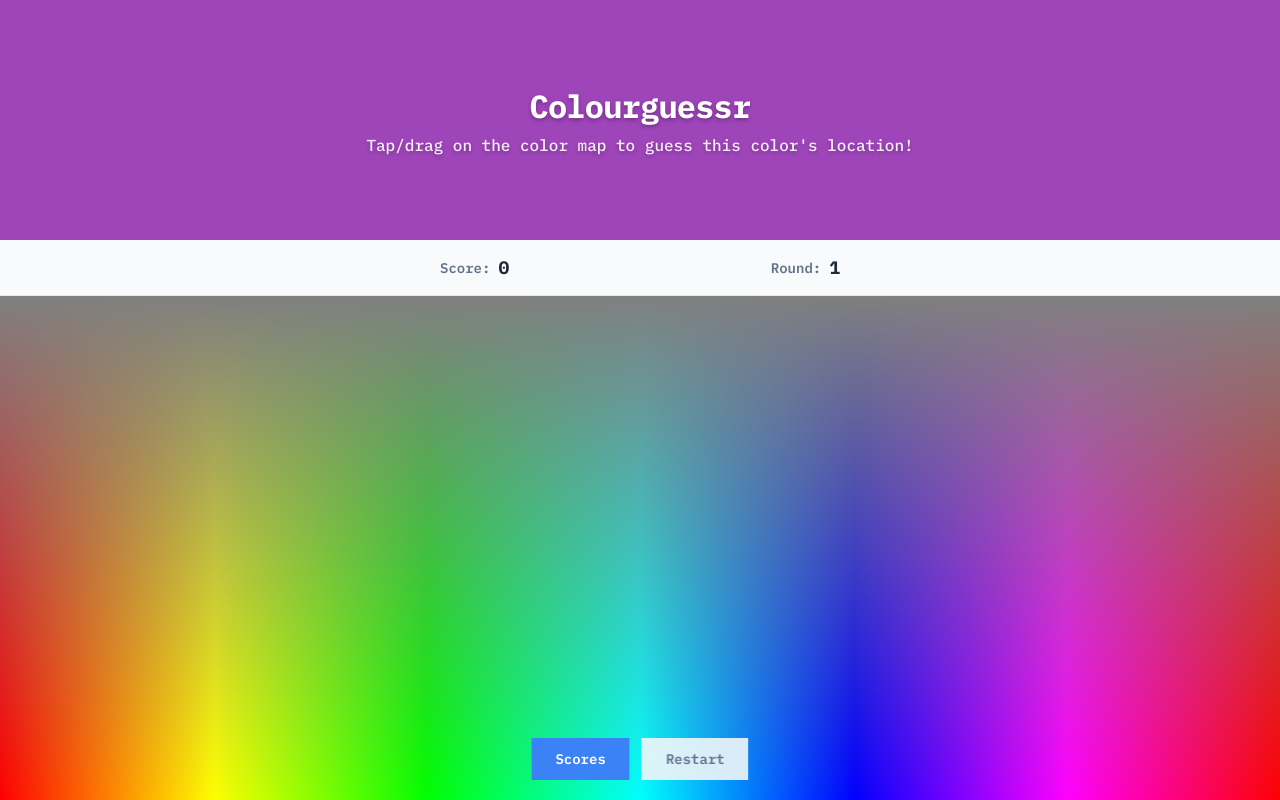
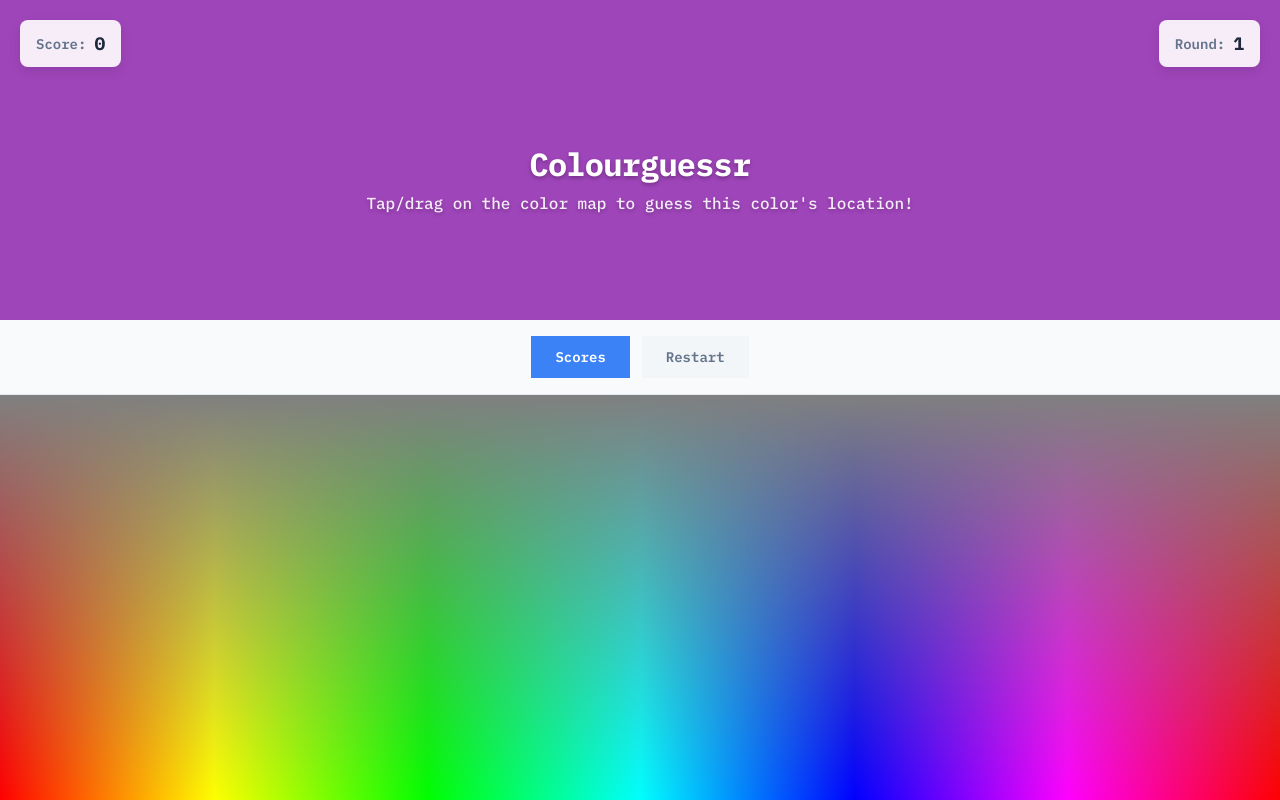
Before and after one commit to andrewhuhh/color-game, a plain HTML site: page index.html in a window 1280 px wide. Drawn offline with Linux system fonts and the light colour scheme.

Commit message:
Implement fixed score and round displays for improved visibility; refactor controls layout and enhance button fading effects for better user experience.

```diff
--- a/index.html
+++ b/index.html
@@ -11,6 +11,18 @@
     <link rel="stylesheet" href="style.css">
 </head>
 <body>
+    <!-- Fixed Score Display -->
+    <div class="score-display-fixed">
+        <span class="score-label">Score:</span>
+        <span class="score-value" id="scoreValue">0</span>
+    </div>
+
+    <!-- Fixed Round Display -->
+    <div class="round-display-fixed">
+        <span class="round-label">Round:</span>
+        <span class="round-value" id="roundValue">1</span>
+    </div>
+
     <div class="game-container">
         <!-- Color Display Area -->
         <div class="color-display" id="colorDisplay">
@@ -20,17 +32,11 @@
             </div>
         </div>
 
-        <!-- Score Display -->
-        <div class="score-container">
-            <div class="score-content">
-                <div class="score-display">
-                    <span class="score-label">Score:</span>
-                    <span class="score-value" id="scoreValue">0</span>
-                </div>
-                <div class="round-info">
-                    <span class="round-label">Round:</span>
-                    <span class="round-value" id="roundValue">1</span>
-                </div>
+        <!-- Control Buttons Bar -->
+        <div class="controls-bar">
+            <div class="control-buttons">
+                <button class="btn btn-primary" id="viewLeaderboardBtn">Scores</button>
+                <button class="btn btn-secondary" id="restartBtn">Restart</button>
             </div>
         </div>
 
@@ -43,13 +49,7 @@
         </div>
     </div>
 
-    <!-- Game Controls -->
-    <div class="controls">
-        <div class="control-buttons">
-            <button class="btn btn-primary" id="viewLeaderboardBtn">Scores</button>
-            <button class="btn btn-secondary" id="restartBtn">Restart</button>
-        </div>
-    </div>
+
 
         <!-- Result Modal -->
         <div class="result-modal" id="resultModal">
--- a/script.js
+++ b/script.js
@@ -373,6 +373,11 @@ class ColorGuesser {
         const x = touch.clientX - rect.left;
         const y = touch.clientY - rect.top;
 
+        // Fade out confirm button if it's visible
+        if (this.confirmButton.classList.contains('show')) {
+            this.confirmButton.classList.add('fading');
+        }
+
         this.updateMobilePreview(x, y);
     }
 
@@ -381,6 +386,9 @@ class ColorGuesser {
 
         event.preventDefault();
         this.isDragging = false;
+
+        // Remove fading effect from confirm button
+        this.confirmButton.classList.remove('fading');
 
         if (this.pendingGuess) {
             this.showConfirmButton();
@@ -427,6 +435,7 @@ class ColorGuesser {
 
     hideMobileElements() {
         this.touchIndicator.classList.remove('show');
+        this.confirmButton.classList.remove('fading');
         this.hideConfirmButton();
         this.pendingGuess = null;
     }
--- a/style.css
+++ b/style.css
@@ -22,6 +22,37 @@ body {
     -webkit-user-select: none;
 }
 
+/* Fixed Score and Round Displays */
+.score-display-fixed {
+    position: fixed;
+    top: 20px;
+    left: 20px;
+    display: flex;
+    align-items: center;
+    gap: 0.5rem;
+    background: rgba(255, 255, 255, 0.9);
+    backdrop-filter: blur(4px);
+    padding: 0.75rem 1rem;
+    border-radius: 8px;
+    box-shadow: 0 4px 12px rgba(0, 0, 0, 0.1);
+    z-index: 100;
+}
+
+.round-display-fixed {
+    position: fixed;
+    top: 20px;
+    right: 20px;
+    display: flex;
+    align-items: center;
+    gap: 0.5rem;
+    background: rgba(255, 255, 255, 0.9);
+    backdrop-filter: blur(4px);
+    padding: 0.75rem 1rem;
+    border-radius: 8px;
+    box-shadow: 0 4px 12px rgba(0, 0, 0, 0.1);
+    z-index: 100;
+}
+
 /* Game Container */
 .game-container {
     margin: 0 auto;
@@ -36,7 +67,7 @@ body {
 /* Color Display Area */
 .color-display {
     flex: 0 0 auto;
-    height: 30svh;
+    height: 40svh;
     min-height: 200px;
     position: relative;
     display: flex;
@@ -50,6 +81,7 @@ body {
     text-align: center;
     color: white;
     text-shadow: 0 2px 4px rgba(0, 0, 0, 0.3);
+    margin-top: 35px;
     padding: 3rem;
 }
 
@@ -66,8 +98,8 @@ body {
     font-weight: 500;
 }
 
-/* Score Container */
-.score-container {
+/* Controls Bar */
+.controls-bar {
     flex: 0 0 auto;
     display: flex;
     justify-content: center;
@@ -77,28 +109,16 @@ body {
     border-bottom: 1px solid #e2e8f0;
 }
 
-.score-content {
-    display: flex;
-    justify-content: space-between;
-    align-items: center;
-    gap: 0.5rem;
-    width: 100%;
-    max-width: 400px;
-}
-
-.score-display, .round-info {
-    display: flex;
-    align-items: center;
-    gap: 0.5rem;
-}
-
-.score-label, .round-label {
+/* Styles for fixed score/round displays */
+.score-display-fixed .score-label,
+.round-display-fixed .round-label {
     font-weight: 600;
     color: #64748b;
     font-size: 0.875rem;
 }
 
-.score-value, .round-value {
+.score-display-fixed .score-value,
+.round-display-fixed .round-value {
     font-weight: 700;
     color: #1e293b;
     font-size: 1.125rem;
@@ -174,7 +194,8 @@ body {
     left: 50%;
     transform: translate(-50%, -50%);
     border: 1px solid #ffffff;
-    background: #10b981;
+    background: #fffff04f;
+    backdrop-filter: blur(4px);
     color: white;
     padding: 12px 24px;
     font-family: var(--font-primary);
@@ -184,10 +205,16 @@ body {
     box-shadow: 0 4px 12px rgba(16, 185, 129, 0.3);
     display: none;
     z-index: 200;
+    transition: opacity 0.3s ease;
+    opacity: 1;
 }
 
 .confirm-placement.show {
     display: block;
+}
+
+.confirm-placement.fading {
+    opacity: 0.1;
 }
 
 .confirm-placement:active {
@@ -400,22 +427,11 @@ body {
     box-shadow: 0 1px 2px rgba(0, 0, 0, 0.1);
 }
 
-/* Controls */
-.controls {
-    position: fixed;
-    bottom: 20px;
-    left: 50%;
-    transform: translateX(-50%);
-    display: flex;
-    gap: 0.75rem;
-    justify-content: center;
-    z-index: 150;
-}
-
+/* Control Buttons in Score Container */
 .control-buttons {
     display: flex;
     gap: 0.75rem;
-    max-width: 400px;
+    align-items: center;
 }
 
 .btn {
@@ -559,8 +575,22 @@ body {
         font-size: 0.875rem;
     }
 
+    .score-display-fixed, .round-display-fixed {
+        padding: 0.5rem 0.75rem;
+        top: 15px;
+    }
+
+    .score-display-fixed {
+        left: 15px;
+    }
+
+    .round-display-fixed {
+        right: 15px;
+    }
+
     .control-buttons {
         gap: 0.5rem;
+        justify-content: center;
     }
 
     .btn {
@@ -584,6 +614,29 @@ body {
         min-height: 200px;
     }
 
+    .score-display-fixed, .round-display-fixed {
+        padding: 0.5rem 0.625rem;
+        top: 10px;
+    }
+
+    .score-display-fixed {
+        left: 10px;
+    }
+
+    .round-display-fixed {
+        right: 10px;
+    }
+
+    .score-display-fixed .score-label,
+    .round-display-fixed .round-label {
+        font-size: 0.75rem;
+    }
+
+    .score-display-fixed .score-value,
+    .round-display-fixed .round-value {
+        font-size: 1rem;
+    }
+
     .control-buttons {
         flex-direction: column;
         gap: 0.5rem;
```
